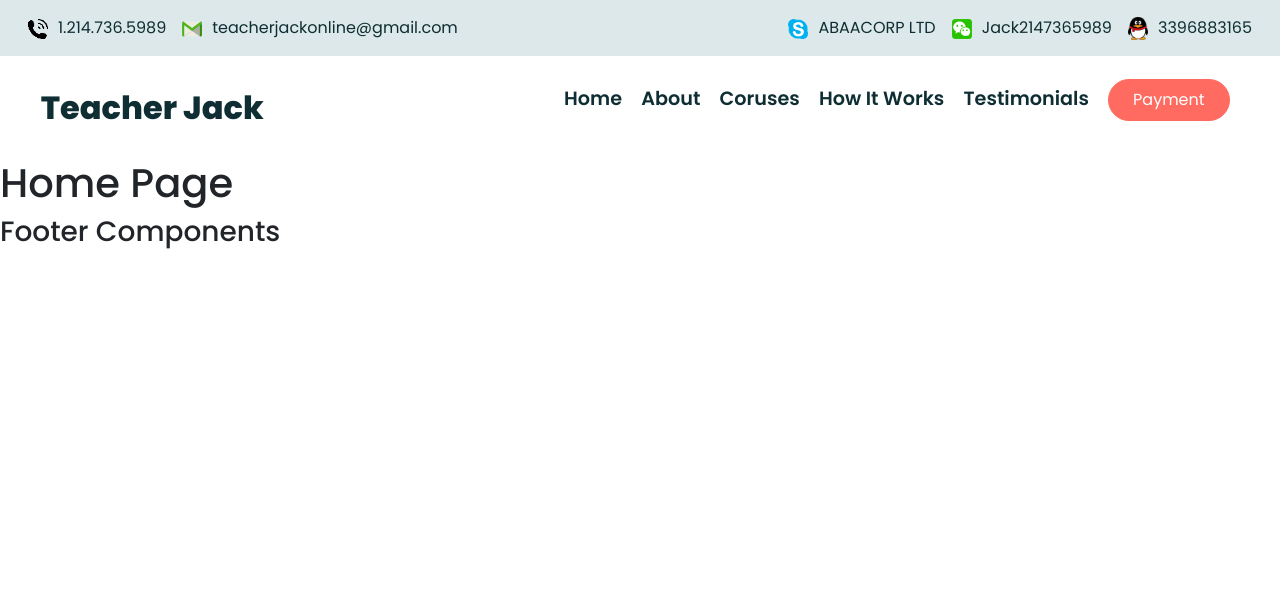
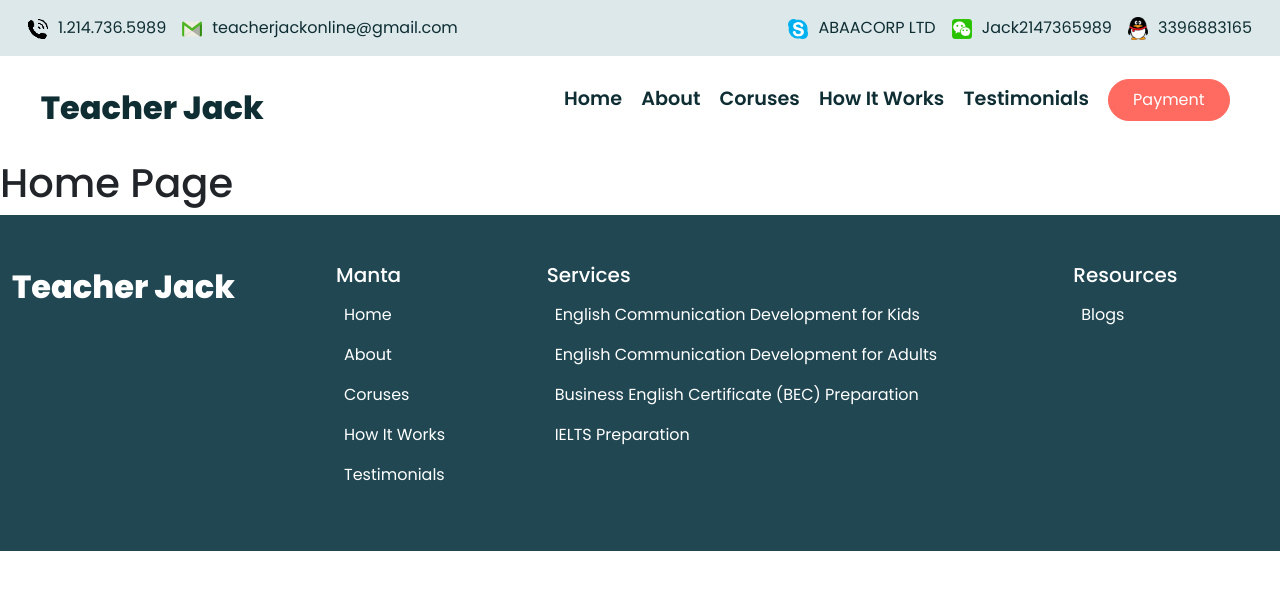
Before and after one commit to Foyezs-Work/teacher-jack-online, a React (Create React App) app: page / in a window 1280 px wide. Shown: the top 590 px of the page. Built offline with nearby package versions, Linux system fonts and the light colour scheme.

Commit message:
add footer

```diff
--- a/src/assets/css/style.css
+++ b/src/assets/css/style.css
@@ -34,6 +34,9 @@ a:hover {
   opacity: 0.9;
 }
 
+ul li{
+    list-style-type: none;
+}
 .default-btn-round {
   background-color: var(--color-light-salmon);
   border: 1px solid var(--color-light-salmon);
@@ -80,7 +83,6 @@ a:hover {
   margin-right: 1rem;
 }
 .header_menu ul li {
-  list-style-type: none;
   display: inline-block;
   margin: 0.6rem;
   font-size: 1.2rem;
@@ -89,3 +91,30 @@ a:hover {
 /*====================================================
                 Nav Section Close
 =====================================================*/
+
+
+
+/*====================================================
+               Footer Section Start
+=====================================================*/
+#footer_section{
+    background: var(--color-moscow-midnight);
+    padding: 3rem 0.5rem;
+    color: var(--color-white);
+}
+#footer_section a{
+    color: var(--color-white);
+   margin-left: -1.5rem;
+}
+#footer_section a:hover{
+    font-weight: 700;
+}
+
+#footer_section ul li{
+    display: block;
+    margin-top: 1rem;
+}
+
+/*====================================================
+               Footer Section Close
+=====================================================*/
--- a/src/components/master/footer/Footer.jsx
+++ b/src/components/master/footer/Footer.jsx
@@ -1,10 +1,72 @@
 import React from 'react';
+import { Link } from 'react-router-dom';
 
 const Footer = () => {
     return (
-        <div>
-            <h3>Footer Components</h3>
-        </div>
+        <footer id='footer_section'>
+            <div className="container-fluid">
+                <div className="row">
+                    <div className="col-md-3 col-sm-6">
+                        <div className="header_logo">
+                            <Link to="/index">
+                                Teacher Jack
+                            </Link>
+                        </div>
+                    </div>
+                    <div className="col-md-2 col-sm-6">
+                        <h5 className="footer_titel">Manta</h5>
+                        <div className="footer_menulist">
+                            <ul>
+                                <li>
+                                    <Link to="/home">Home</Link>
+                                </li>
+                                <li>
+                                    <Link to="/">About</Link>
+                                </li>
+                                <li>
+                                    <Link to="/">Coruses</Link>
+                                </li>
+                                <li>
+                                    <Link to="/">How It Works</Link>
+                                </li>
+                                <li>
+                                    <Link to="/">Testimonials</Link>
+                                </li>
+                            </ul>
+                        </div>
+                    </div>
+                    <div className="col-md-5 col-sm-6">
+                        <h5 className="footer_titel">Services</h5>
+                        <div className="footer_menulist">
+                            <ul>
+                                <li>
+                                    <Link to="/home">English Communication Development for Kids</Link>
+                                </li>
+                                <li>
+                                    <Link to="/">English Communication Development for Adults</Link>
+                                </li>
+                                <li>
+                                    <Link to="/">Business English Certificate (BEC) Preparation</Link>
+                                </li>
+                                <li>
+                                    <Link to="/">IELTS Preparation</Link>
+                                </li>
+                            </ul>
+                        </div>
+                    </div>
+                    <div className="col-md-2 col-sm-6">
+                        <h5 className="footer_titel">Resources</h5>
+                        <div className="footer_menulist">
+                            <ul>
+                                <li>
+                                    <Link to="/home">Blogs</Link>
+                                </li>
+                            </ul>
+                        </div>
+                    </div>
+                </div>
+            </div>
+        </footer>
     );
 };
 
```
